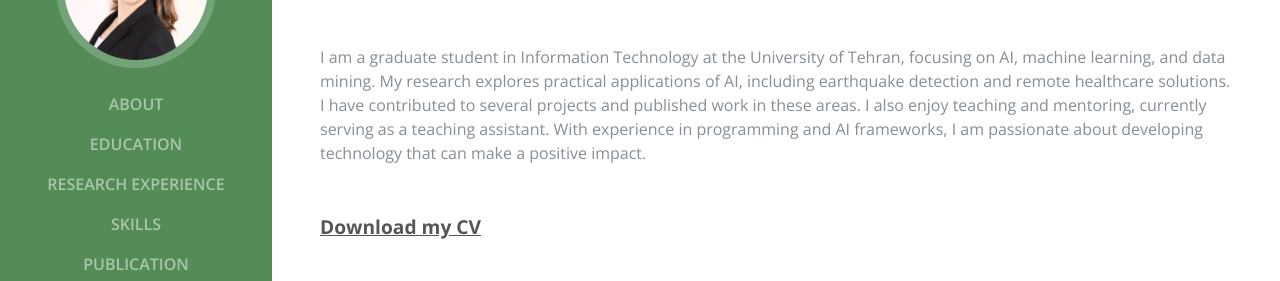
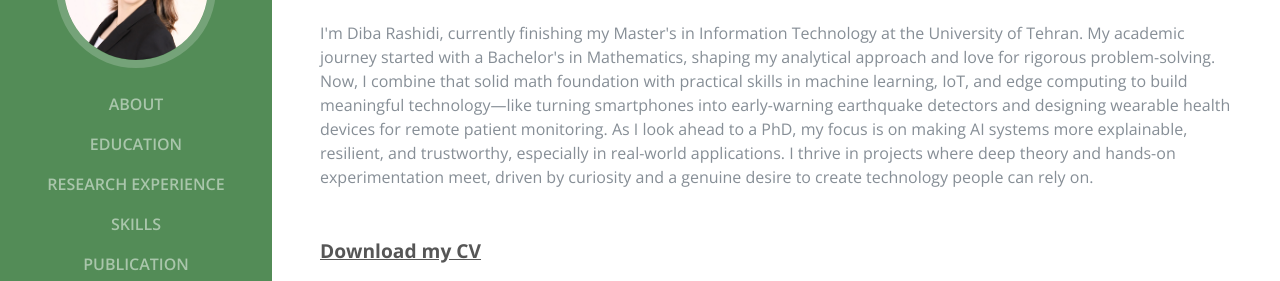
Before and after one commit to diba-rashidi/diba-rashidi.github.io, a plain HTML site: page index.html in a window 1280 px wide. Shown: the part 288-569 px from the top of the page. Drawn offline with nearby package versions, Linux system fonts and the light colour scheme; a web font is replaced by a local one.

Commit message:
Update index.html

```diff
--- a/index.html
+++ b/index.html
@@ -71,7 +71,7 @@
           <div class="subheading mb-5">M.Sc. Information & Technology |
             <a href="mailto:dibra.rashidi@gmail.com">dibra.rashidi@gmail.com</a>
           </div>
-          <p class="mb-5">I am a graduate student in Information Technology at the University of Tehran, focusing on AI, machine learning, and data mining. My research explores practical applications of AI, including earthquake detection and remote healthcare solutions. I have contributed to several projects and published work in these areas. I also enjoy teaching and mentoring, currently serving as a teaching assistant. With experience in programming and AI frameworks, I am passionate about developing technology that can make a positive impact.</p>
+          <p class="mb-5">I'm Diba Rashidi, currently finishing my Master's in Information Technology at the University of Tehran. My academic journey started with a Bachelor's in Mathematics, shaping my analytical approach and love for rigorous problem-solving. Now, I combine that solid math foundation with practical skills in machine learning, IoT, and edge computing to build meaningful technology—like turning smartphones into early-warning earthquake detectors and designing wearable health devices for remote patient monitoring. As I look ahead to a PhD, my focus is on making AI systems more explainable, resilient, and trustworthy, especially in real-world applications. I thrive in projects where deep theory and hands-on experimentation meet, driven by curiosity and a genuine desire to create technology people can rely on.</p>
           <a href="CV_DibaRashidi.pdf" download="cv_DibaRashidi.pdf" class="mb-5" style="text-decoration: none;">
           <p class="mb-5" style="font-size: 1.2em; font-weight: bold; color: #565656; text-decoration: underline;">Download my CV</p>
           </a>
```
